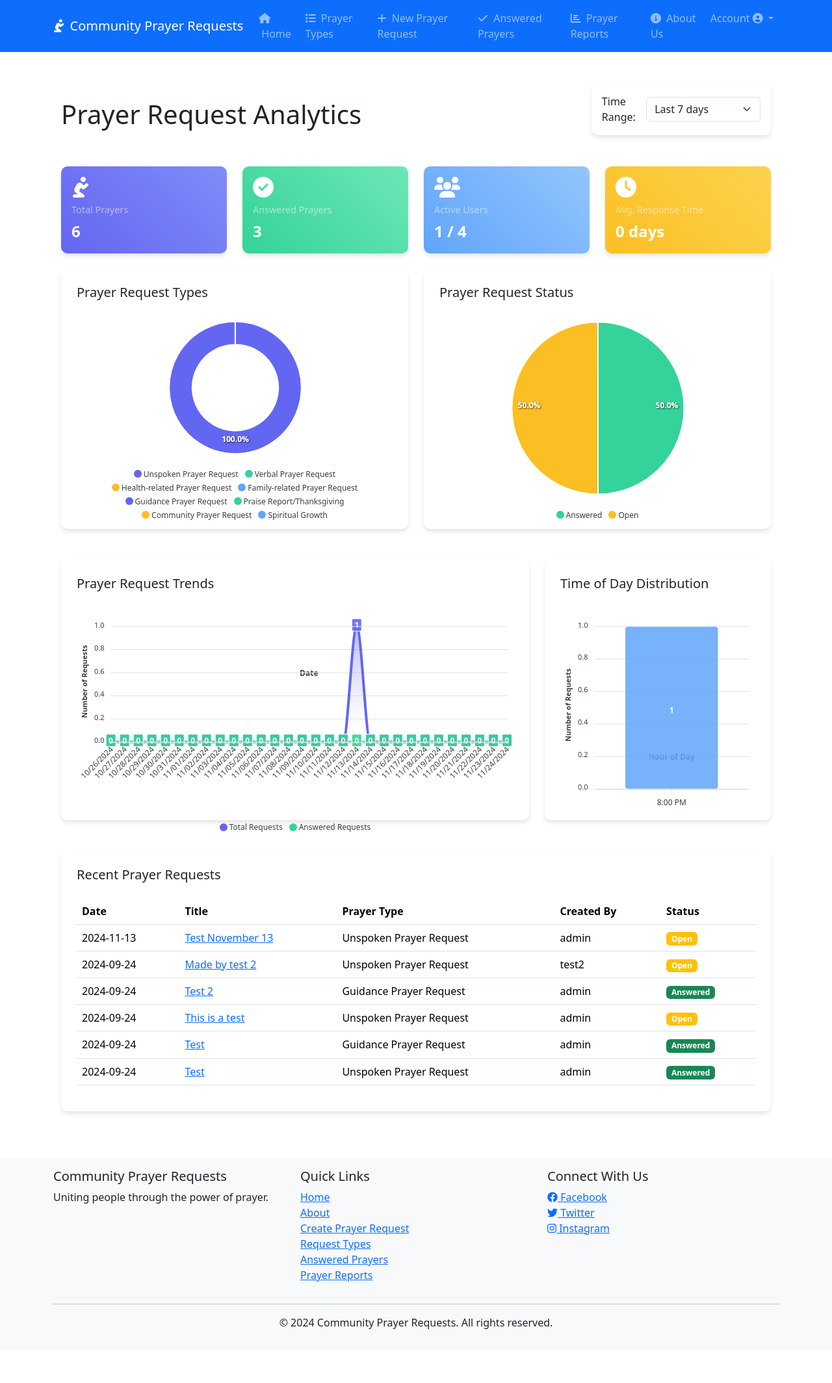
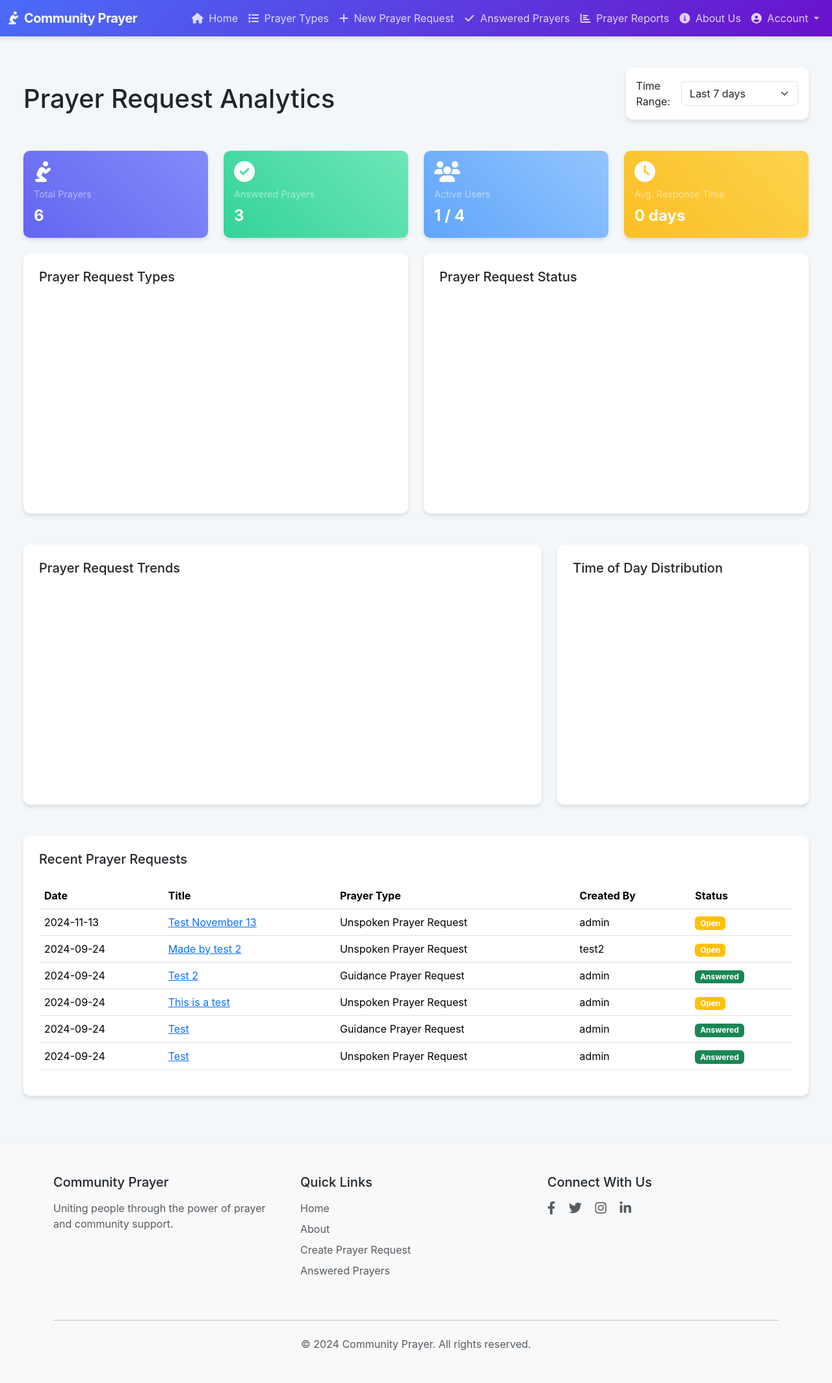
Before and after one commit to hunterhines34/communitychurch, a Django app: page /report/ in a window 1280 px wide. Shown: the whole page at 65% size. Before the commit the page ends 2045 px from the top, so only its background shows below. Run offline with Django 5.2, Linux system fonts and the light colour scheme; a user stored in the database is signed in; data comes from the database, SQL or seed files in the repository; some libraries are stand-ins or nearby versions.

Commit message:
Updated UI components (base/home)

```diff
--- a/community_church/prayer_requests/templates/prayer_requests/base.html
+++ b/community_church/prayer_requests/templates/prayer_requests/base.html
@@ -7,33 +7,18 @@
     {% load static %}
     <!-- Bootstrap CSS -->
     <link href="https://cdn.jsdelivr.net/npm/bootstrap@5.3.0-alpha1/dist/css/bootstrap.min.css" rel="stylesheet">
-    <!-- Custom CSS
-    <link rel="stylesheet" type="text/css" href="{% static 'styles.css' %}"> -->
+    <!-- Custom CSS -->
+    <link rel="stylesheet" type="text/css" href="{% static 'css/custom.css' %}">
     <!-- Font Awesome for icons -->
     <link rel="stylesheet" href="https://cdnjs.cloudflare.com/ajax/libs/font-awesome/6.1.1/css/all.min.css">
-    <!-- ApexCharts -->
-    <script src="https://cdn.jsdelivr.net/npm/apexcharts"></script>
     {% block extra_css %}{% endblock %}
-    <style>
-        body {
-            display: flex;
-            flex-direction: column;
-            min-height: 100vh;
-        }
-        main {
-            flex: 1 0 auto;
-        }
-        .footer {
-            flex-shrink: 0;
-        }
-    </style>
 </head>
 <body class="d-flex flex-column h-100">
     <header>
-        <nav class="navbar navbar-expand-lg navbar-dark bg-primary">
-            <div class="container">
+        <nav class="navbar navbar-expand-lg navbar-dark">
+            <div class="container-fluid">
                 <a class="navbar-brand" href="{% url 'home' %}">
-                    <i class="fas fa-pray me-2"></i>Community Prayer Requests
+                    <i class="fas fa-pray me-2"></i>Community Prayer
                 </a>
                 <button class="navbar-toggler" type="button" data-bs-toggle="collapse" data-bs-target="#navbarNav" aria-controls="navbarNav" aria-expanded="false" aria-label="Toggle navigation">
                     <span class="navbar-toggler-icon"></span>
@@ -50,28 +35,24 @@
                             <li class="nav-item">
                                 <a class="nav-link" href="{% url 'create_prayer_request' %}"><i class="fas fa-plus" aria-hidden="true"></i> <span class="ms-1">New Prayer Request</span></a>
                             </li>
-                        {% endif %}
-                        {% if user.is_authenticated %}
                             <li class="nav-item">
                                 <a class="nav-link" href="{% url 'answered_prayers' %}"><i class="fas fa-check" aria-hidden="true"></i> <span class="ms-1">Answered Prayers</span></a>
                             </li>
-                        {% endif %}
-                        {% if user.is_authenticated %}
                             <li class="nav-item">
-                                <a class="nav-link" href="{% url 'prayer_request_report' %}"><i class="fas fa-chart-bar" aria-hidden="true"></i> <span class="ms-1"></span>Prayer Reports</a>
+                                <a class="nav-link" href="{% url 'prayer_request_report' %}"><i class="fas fa-chart-bar" aria-hidden="true"></i> <span class="ms-1">Prayer Reports</span></a>
                             </li>
                         {% endif %}
-                        <li class="nav-item"></li>
+                        <li class="nav-item">
                             <a class="nav-link" href="{% url 'about' %}"><i class="fas fa-info-circle" aria-hidden="true"></i> <span class="ms-1">About Us</span></a>
                         </li>
                         <li class="nav-item dropdown">
                             <a class="nav-link dropdown-toggle" href="#" id="navbarDropdown" role="button" data-bs-toggle="dropdown" aria-expanded="false">
-                                Account <i class="fas fa-user-circle"></i>
+                                <i class="fas fa-user-circle"></i> <span class="ms-1">Account</span>
                             </a>
-                            <ul class="dropdown-menu dropdown-menu-end" aria-labelledby="navbarDropdown">
+                            <ul class="dropdown-menu dropdown-menu-end shadow" aria-labelledby="navbarDropdown">
                                 {% if user.is_authenticated %}
                                     {% if user.is_superuser %}
-                                        <li><a class="dropdown-item" href="{% url 'admin:index' %}"><i class="fas fa-cog"></i> Admin</a></li>
+                                        <li><a class="dropdown-item" href="{% url 'admin:index' %}"><i class="fas fa-cog"></i> Admin Dashboard</a></li>
                                         <li><hr class="dropdown-divider"></li>
                                     {% endif %}
                                     <li><a class="dropdown-item" href="{% url 'profile' %}"><i class="fas fa-user"></i> Profile</a></li>
@@ -94,56 +75,53 @@
         </nav>
     </header>
 
-    <main class="container-fluid py-4 flex-grow-1">
-        <div class="container mt-4">
+    <main class="flex-shrink-0">
+        <div class="container-fluid px-4 py-4">
             {% block content %}
             {% endblock %}
         </div>
     </main>
 
-    <footer class="footer mt-auto py-3 bg-light">
+    <footer class="footer mt-auto py-5">
         <div class="container">
             <div class="row">
-                <div class="col-md-4">
-                    <h5>Community Prayer Requests</h5>
-                    <p>Uniting people through the power of prayer.</p>
+                <div class="col-md-4 mb-4">
+                    <h5 class="text-dark mb-3">Community Prayer</h5>
+                    <p class="text-muted">Uniting people through the power of prayer and community support.</p>
                 </div>
-                <div class="col-md-4">
-                    <h5>Quick Links</h5>
+                <div class="col-md-4 mb-4">
+                    <h5 class="text-dark mb-3">Quick Links</h5>
                     <ul class="list-unstyled">
-                        <li><a href="{% url 'home' %}">Home</a></li>
-                        <li><a href="{% url 'about' %}">About</a></li>
+                        <li class="mb-2"><a href="{% url 'home' %}" class="text-muted">Home</a></li>
+                        <li class="mb-2"><a href="{% url 'about' %}" class="text-muted">About</a></li>
                         {% if user.is_authenticated %}
-                            <li><a href="{% url 'create_prayer_request' %}">Create Prayer Request</a></li>
-                            <li><a href="{% url 'prayer_request_types' %}">Request Types</a></li>
-                            <li><a href="{% url 'answered_prayers' %}">Answered Prayers</a></li>
-                            <li><a href="{% url 'prayer_request_report' %}">Prayer Reports</a></li>
+                            <li class="mb-2"><a href="{% url 'create_prayer_request' %}" class="text-muted">Create Prayer Request</a></li>
+                            <li class="mb-2"><a href="{% url 'answered_prayers' %}" class="text-muted">Answered Prayers</a></li>
                         {% else %}
-                            <li><a href="{% url 'login' %}">Login</a></li>
-                            <li><a href="{% url 'signup' %}">Sign Up</a></li>
+                            <li class="mb-2"><a href="{% url 'login' %}" class="text-muted">Login</a></li>
+                            <li class="mb-2"><a href="{% url 'signup' %}" class="text-muted">Sign Up</a></li>
                         {% endif %}
                     </ul>
                 </div>
-                <div class="col-md-4">
-                    <h5>Connect With Us</h5>
-                    <ul class="list-unstyled">
-                        <li><a href="#"><i class="fab fa-facebook"></i> Facebook</a></li>
-                        <li><a href="#"><i class="fab fa-twitter"></i> Twitter</a></li>
-                        <li><a href="#"><i class="fab fa-instagram"></i> Instagram</a></li>
-                    </ul>
+                <div class="col-md-4 mb-4">
+                    <h5 class="text-dark mb-3">Connect With Us</h5>
+                    <div class="social-links">
+                        <a href="#" class="text-muted me-3"><i class="fab fa-facebook-f fa-lg"></i></a>
+                        <a href="#" class="text-muted me-3"><i class="fab fa-twitter fa-lg"></i></a>
+                        <a href="#" class="text-muted me-3"><i class="fab fa-instagram fa-lg"></i></a>
+                        <a href="#" class="text-muted"><i class="fab fa-linkedin-in fa-lg"></i></a>
+                    </div>
                 </div>
             </div>
-            <hr>
-            <div class="text-center">
-                <p>&copy; 2024 Community Prayer Requests. All rights reserved.</p>
+            <hr class="my-4">
+            <div class="text-center text-muted">
+                <p class="mb-0">&copy; 2024 Community Prayer. All rights reserved.</p>
             </div>
         </div>
     </footer>
 
-    <!-- Bootstrap and jQuery Scripts -->
-    <script src="https://code.jquery.com/jquery-3.6.0.min.js"></script>
+    <!-- Bootstrap JS Bundle with Popper -->
     <script src="https://cdn.jsdelivr.net/npm/bootstrap@5.3.0-alpha1/dist/js/bootstrap.bundle.min.js"></script>
-
     {% block extra_js %}{% endblock %}
 </body>
 </html>
--- /dev/null
+++ b/community_church/static/css/custom.css
@@ -0,0 +1,87 @@
+:root {
+    --primary-color: #4a6cf7;
+    --secondary-color: #6c757d;
+    --light-color: #f8f9fa;
+    --dark-color: #343a40;
+}
+
+body {
+    display: flex;
+    flex-direction: column;
+    min-height: 100vh;
+    font-family: 'Inter', -apple-system, BlinkMacSystemFont, 'Segoe UI', Roboto, 'Helvetica Neue', Arial, sans-serif;
+    background-color: #f4f7fa;
+}
+
+main {
+    flex: 1 0 auto;
+}
+
+.navbar {
+    background: linear-gradient(135deg, var(--primary-color), #6a11cb);
+    box-shadow: 0 4px 6px rgba(0,0,0,0.1);
+}
+
+.navbar-brand {
+    font-weight: 700;
+    letter-spacing: -0.5px;
+    color: var(--light-color) !important;
+}
+
+.nav-link {
+    transition: all 0.3s ease;
+    color: rgba(255,255,255,0.8) !important;
+}
+
+.nav-link:hover {
+    transform: translateY(-2px);
+    color: var(--light-color) !important;
+}
+
+.dropdown-menu {
+    border: none;
+    box-shadow: 0 4px 6px rgba(0,0,0,0.1);
+    background-color: var(--light-color);
+}
+
+.dropdown-item {
+    transition: background-color 0.3s ease;
+}
+
+.dropdown-item:hover {
+    background-color: rgba(74, 108, 247, 0.1);
+}
+
+.footer {
+    background-color: var(--light-color);
+    border-top: 1px solid #e9ecef;
+}
+
+.footer a {
+    color: var(--dark-color);
+    text-decoration: none;
+    transition: color 0.3s ease;
+}
+
+.footer a:hover {
+    color: var(--primary-color);
+}
+
+.social-links a {
+    transition: color 0.3s ease;
+}
+
+.social-links a:hover {
+    color: var(--primary-color) !important;
+}
+
+/* Responsive adjustments */
+@media (max-width: 768px) {
+    .navbar-nav {
+        text-align: center;
+    }
+
+    .dropdown-menu {
+        text-align: center;
+    }
+}
```
Also changed, not shown: community_church/prayer_requests/templates/prayer_requests/home.html (+80 -24 lines), 1 other file.
